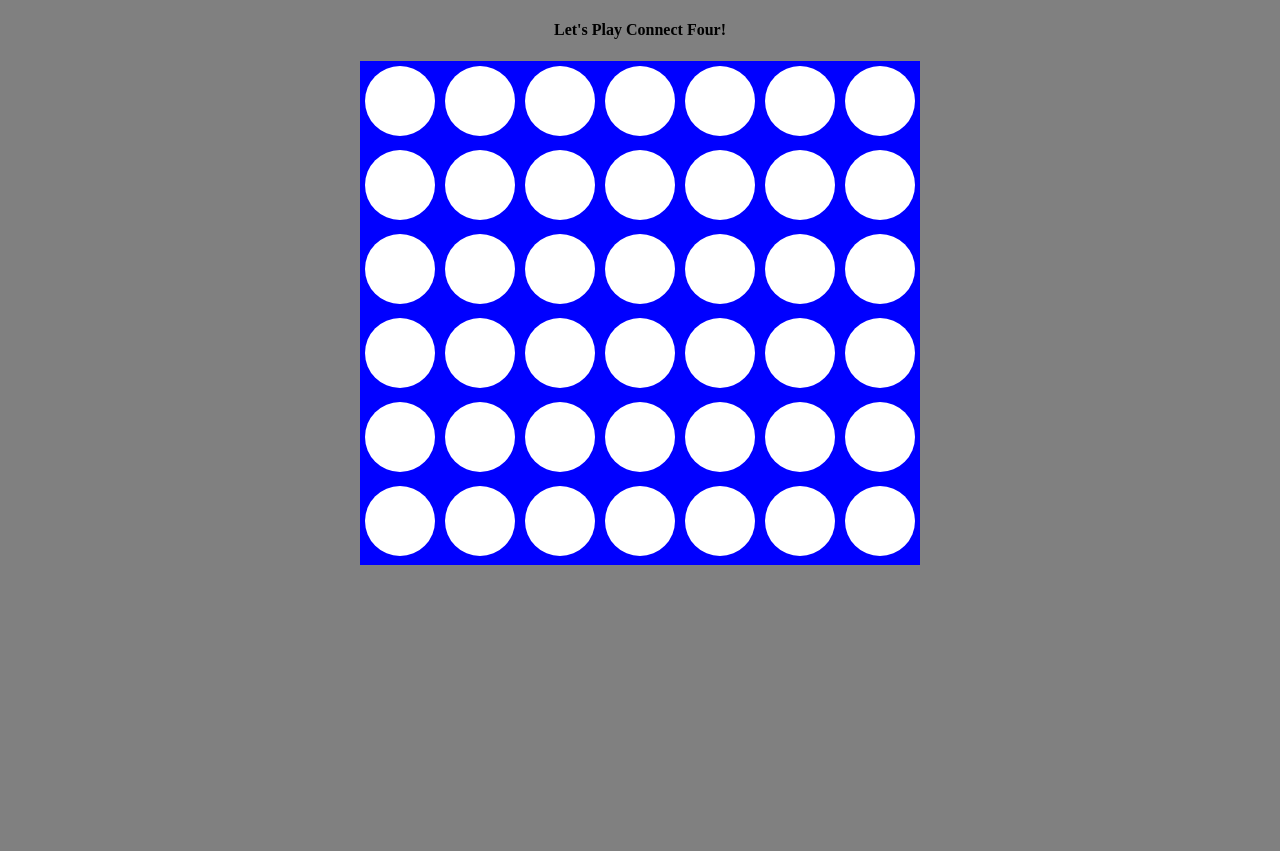
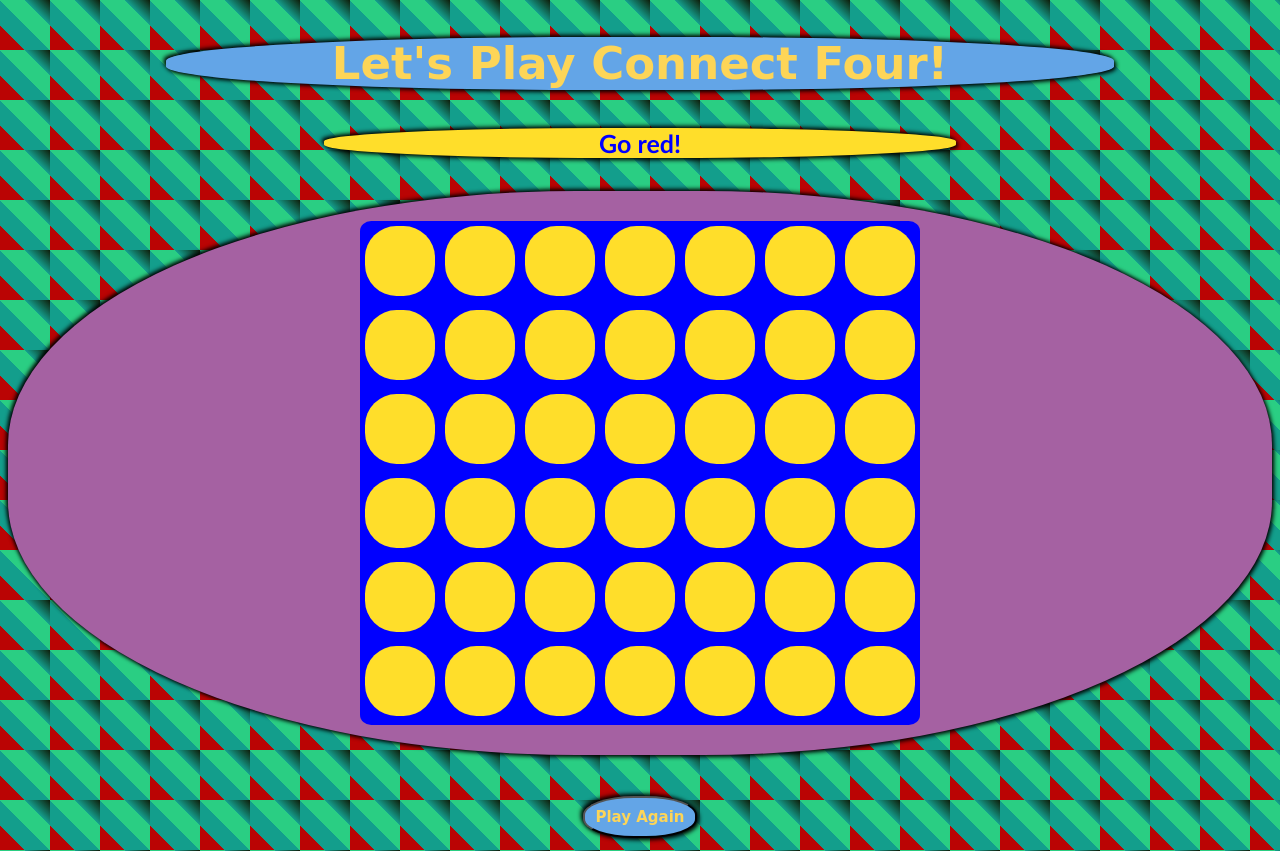
Before and after one commit to amitzed/amitzed.connect4, a PHP site: page / in a window 1280 px wide. Before the commit the page ends 565 px from the top, so only its background shows below. Run offline with PHP 8.4, Linux system fonts and the light colour scheme; some libraries are stand-ins or nearby versions.

Commit message:
preliminary visual design

```diff
--- a/app.js
+++ b/app.js
@@ -25,4 +25,12 @@
 // first make grid
 $(document).ready(function() {
   const connect4 = new Connect4('#connect4')
+
+  // BELOW add a callback listener to rotate if it's black or red game turn (see connectfour.js for more)
+  connect4.onPlayerMove = function() {
+    $('#player').text(connect4.player);
+  }
+  $('#playagain').click(function() {
+    connect4.playagain();
+  })
 });
--- a/connectfour.js
+++ b/connectfour.js
@@ -7,6 +7,8 @@ class Connect4 {
     this.COLS = 7;
     this.player = 'red';
     this.selector = selector;
+    this.isGameOver = false;
+    this.onPlayerMove = function() {}; //to rotate if it's black or red game turn
     this.createGrid();
     this.setupEventListeners();
   }
@@ -16,6 +18,9 @@ class Connect4 {
     // below the DOM will be used
     const $board = $(this.selector);
     // console.log($board);
+    $board.empty(); //will remove old html elements from the board when restart is pressed.
+    this.isGameOver = false;
+    this.player = 'red';
     // Create 6 row with a For loop
     for (let row = 0; row < this.ROWS; row++) {
       const $row = $('<div>') //create a DIV
@@ -67,21 +72,26 @@ class Connect4 {
       $('.col').removeClass(`next-${that.player}`);
     }); //the 'mouseleave' portion above, the function will REMOVE the last filled circle it added when originally hovered over.
     $board.on('click', '.col.empty', function() {
+      if (that.isGameOver) return; //want to make other spaces DEACTIVATED when game is won.
       const col = $(this).data('col');
-      const row = $(this).data('row');
+      // const row = $(this).data('row');
       const $lastEmptyCell = findLastEmptyCell(col);
       $lastEmptyCell.removeClass(`empty next-${that.player}`);
       $lastEmptyCell.addClass(that.player); // say "that.player" instead of writing red every time.
       $lastEmptyCell.data('player', that.player);
 
-      const winner = that.checkForWinner(row, col)
+      const winner = that.checkForWinner($lastEmptyCell.data('row'), $lastEmptyCell.data('col')
+    )
       if (winner) {
+        that.isGameOver = true;
         alert(`Game Over! Player ${that.player} has won!`); //if TRUE boolean printed, then THIS alert will appear.
+        $('.col.empty').removeClass('empty'); //this makes sure that after game is over/won, that the hover-highlight function disables and POINTER-Cursor goes away.
         return;
       }
 
       that.player = (that.player === 'red') ? 'black' : 'red';
       // ABOVE will alternate between placing a black chip and a red chip.
+      that.onPlayerMove(); //to rotate if it's black or red game turn
       $(this).trigger('mouseenter');
 
     });
@@ -96,7 +106,6 @@ class Connect4 {
     }
 
     function checkDirection(direction) {
-      debugger;  //helps find bugs in code via browser
       let total = 0;
       let i = row + direction.i;
       let j = col + direction.j;
@@ -126,6 +135,16 @@ class Connect4 {
       }
     }
 
+    // For diagonals, there are TWO functions as opposed to One(each) for Horizonal and Verticle Check winners.
+    function checkDiagonalBLtoTR() { //checks bottm left to top right
+      return checkWin({i: 1, j: -1}, {i: 1, j: 1}); //here i = DOWN and j = Negative to the LEFT and ALSO after, i = Positive UP and j = to the RIGHT
+    }
+
+    function checkDiagonalTLtoBR() { //checks TOP left to BOTTOM right
+      return checkWin({i: 1, j: 1}, {i: -1, j: -1});
+    }
+
+
     function checkVerticals() {
       // BELOW to check for winners in the UP direction and then the DOWN direction
       return checkWin({i: -1, j: 0}, {i: 1, j: 0});
@@ -136,6 +155,11 @@ class Connect4 {
       return checkWin({i: 0, j: -1}, {i: 0, j: 1});
     }
 
-   return checkVerticals() || checkHorizontals()
+   return checkVerticals() || checkHorizontals() || checkDiagonalBLtoTR() || checkDiagonalTLtoBR();
+ }
+
+ playagain () {
+   this.createGrid();
+   this.onPlayerMove();
  }
 }
--- a/index.html
+++ b/index.html
@@ -2,7 +2,7 @@
 <html lang="en" dir="ltr">
   <head>
     <meta charset="utf-8">
-    <title></title>
+    <title>Connect Four</title>
     <link rel="stylesheet" href="style.css">
     <script
     src="https://code.jquery.com/jquery-3.2.1.min.js"
@@ -12,8 +12,17 @@
     <script type="text/javascript" src="app.js"></script>
   </head>
   <body>
-    <h4>Let's Play Connect Four!</h4>
-    <div id="connect4"></div>
-
+    <div class="heading">
+     <h2>Let's Play Connect Four!</h2>
+    </div>
+    <div class="heading2">
+     <h4>Go <span id="player">red</span>!</h4>
+    </div>
+    <div class="board">
+     <div id="connect4"></div>
+    </div>
+    <br>
+    <br>
+     <button id="playagain">Play Again</button>
   </body>
 </html>
--- a/style.css
+++ b/style.css
@@ -1,19 +1,80 @@
 body {
   text-align: center;
-  background-color: gray;
+  background-color: #139e8c;
+  background-image: linear-gradient(45deg, #ba0404 25%, transparent 25%, transparent 50%, #2ace83 50%, #2ace83 75%, transparent 75%, #0f1d09);
+  background-size: 50px 50px;
 }
 
 #connect4 {
   background-color: blue;
   display: inline-block;
+  border-radius: 2%;
+}
+
+.heading {
+  background-color: #63a5e7;
+  border-radius: 45% 45% 45% 45%;
+  width: 75%;
+  margin: auto;
+  box-shadow: 2px 2px 4px black, -2px -2px 4px black;
+  color: #fdd557;
+  font-family: "Comic Sans MS", cursive, sans-serif;
+  font-size: 30px;
+  animation: spin 1s 1 linear;
+  animation-iteration-count: 1;
+}
+
+.heading2 {
+  background-color: #ffde2a;
+  border-radius: 45% 45% 45% 45%;
+  box-sizing: border-box;
+  width: 50%;
+  margin: auto;
+  box-shadow: 2px 2px 4px black, -2px -2px 4px black;
+  color: blue;
+  font-family: "Trebuchet MS", Helvetica, sans-serif;
+  font-size: 25px;
+  font-weight: bold;
+  animation: size-in 1.5s 1;
+}
+
+@keyframes size-in {
+    from {
+      transform: scale(.1);
+    }
+    to {
+      transform: scale(1);
+    }
+}
+
+.board {
+  background-color: #a561a2;
+  border-radius: 45% 45% 45% 45%;
+  transform-origin: center;
+  animation: spin .3s 10 linear;
+  padding: 30px 30px;
+  overflow: scroll;
+  box-shadow: 2px 2px 4px black, -2px -2px 4px black;
+  animation-duration: 500ms;
+  animation-iteration-count: 3;
+  animation-timing-function: linear;
+}
+
+@keyframes spin {
+    from {
+        transform:rotate(0deg);
+    }
+    to {
+        transform:rotate(360deg);
+    }
 }
 
 .col {
   width: 70px;
   height: 70px;
   display: inline-block;
-  background-color: white;
-  border-radius: 50%;
+  background-color: #ffde2a;
+  border-radius: 45% 45% 45% 45%;
   margin: 5px;
 }
 
@@ -22,11 +83,11 @@ body {
 }
 
 .next-red {
-  background-color: rgba(255, 0, 0, 0.2);
+  background-color: rgba(255, 0, 0, 0.6);
 }
 
 .next-black {
-  background-color: rgba(0, 0, 0, 0.2);
+  background-color: rgba(0, 0, 0, 0.6);
 }
 
 .col.red {
@@ -36,3 +97,18 @@ body {
 .col.black {
   background-color: black;
 }
+
+button {
+  background-color: #63a5e7;
+  color: #fdd557;
+  font-family: "Comic Sans MS", cursive, sans-serif;
+  font-size: 15px;
+  font-weight: bold;
+  padding: 10px;
+  /* border-radius: 10px; */
+  -moz-border-radius: 10px;
+  -webkit-border-radius: 10px;
+  box-shadow: 2px 2px 4px black, -2px -2px 4px black;
+  border-radius: 45% 45% 45% 45%;
+  margin: 5px;
+}
```
